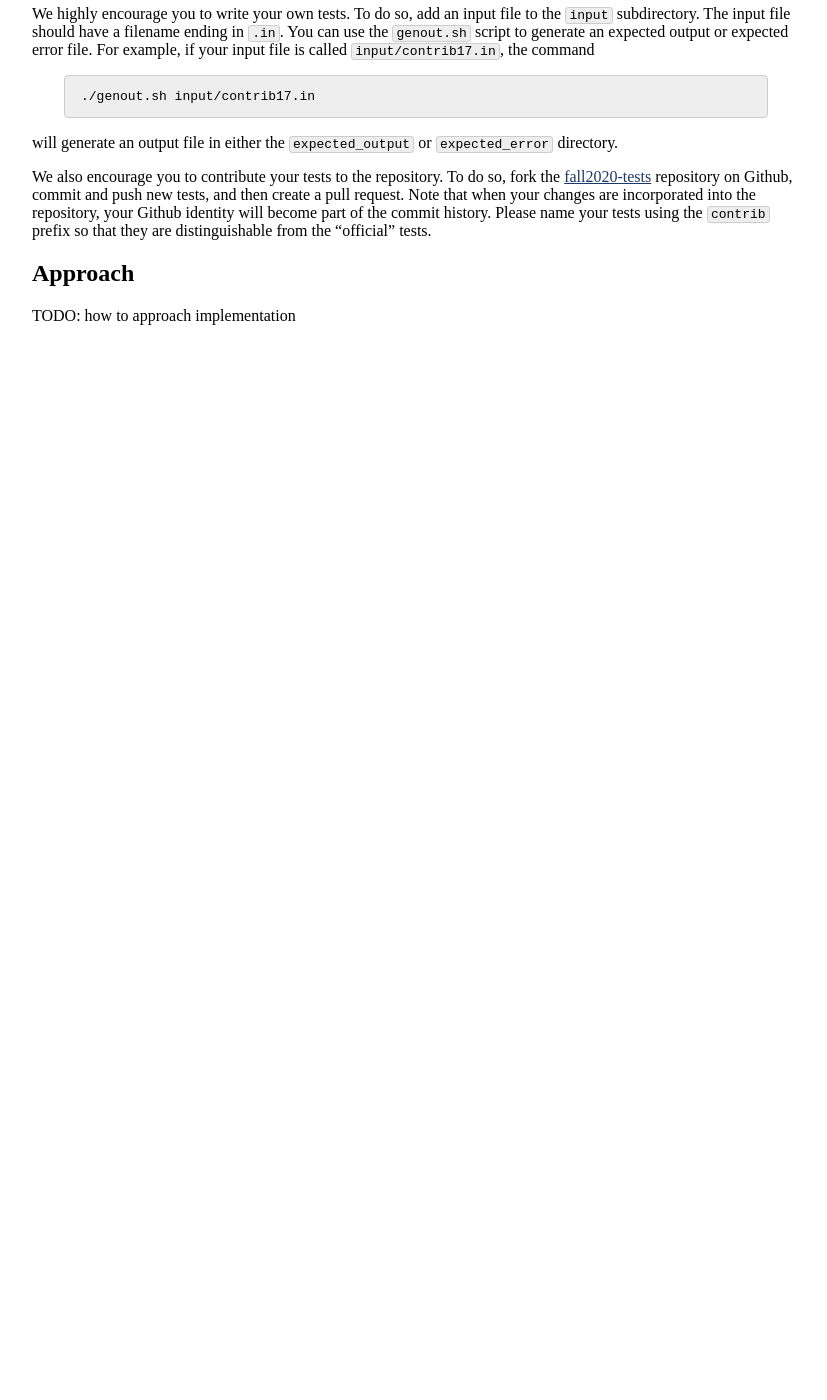
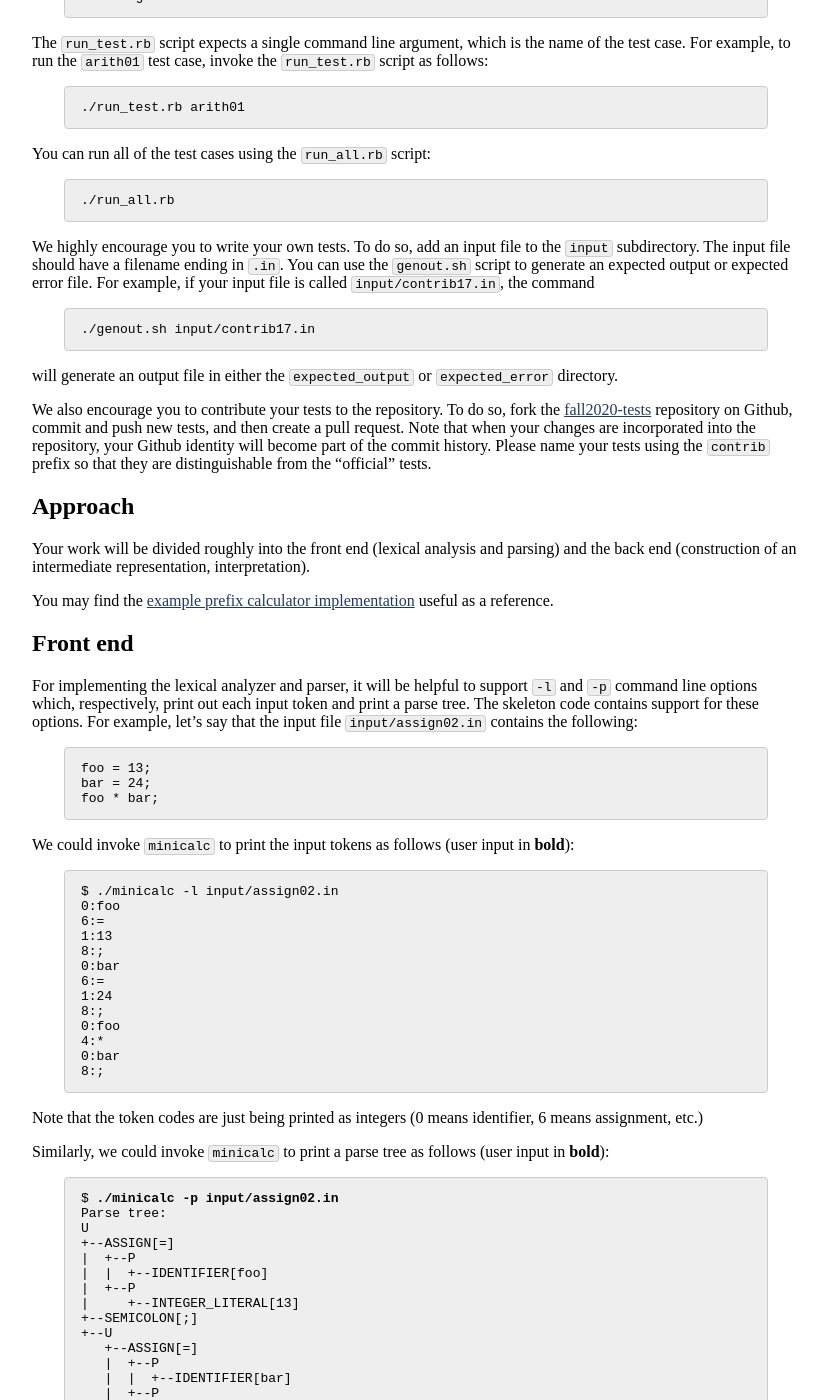
Before and after one commit to jhucompilers/fall2020, a Jekyll site: the page built from assign/assign01.md, in a window 1280 px wide and 1400 px high, scrolled down 3734 px. Shown: the whole window, without its empty margins (224-1051 px from the left). Built offline with Jekyll 4.4.1, drawn with Linux system fonts in a browser that asks for light colours; before the commit the page ends 4091 px from its top, so only the background shows below that; some of the changed text lies outside the part shown.

Commit message:
more about error reporting, implementation approach

```diff
--- a/assign/assign01.md
+++ b/assign/assign01.md
@@ -103,6 +103,16 @@ Result: <i>N</i>
 
 where <i>N</i> is the integer value resulting from evaluating the last expression.
 
+Note that any lines of text of the form
+
+<div class="highlighter-rouge">
+<pre>
+Debug: <i>arbitrary text</i>
+</pre>
+</div>
+
+will be ignored by the [test harness](#testing).  So, you can use messages in this format to print debug messages as you work on the code.
+
 ## Error reporting
 
 Lexical, syntax, and semantic errors should be reported by printing a single line of output to `stderr` or `cerr` of the form
@@ -122,7 +132,9 @@ In an error message:
 
 Line and column values should each start at 1.  Each newline character should increase the current by 1 and reset the column to 1.  All non-newline characters should increase the column by 1.
 
-<i>TODO: examples of what kinds of errors to report</i>
+For syntax errors, the source location information (line and column) should reference the first token that cannot be parsed.
+
+For semantic errors, the source location information (line and column) should reference the token involved in the semantic error. For example, when reporting a use of an undefined variable, the error message should reflect the location of the identifier naming the undefined variable.
 
 ## Additional requirements for 628 students
 
@@ -180,4 +192,84 @@ We also encourage you to contribute your tests to the repository.  To do so, for
 
 ## Approach
 
-TODO: how to approach implementation
+Your work will be divided roughly into the front end (lexical analysis and parsing) and the back end (construction of an intermediate representation, interpretation).
+
+You may find the [example prefix calculator implementation](https://github.com/daveho/pfxcalc) useful as a reference.
+
+## Front end
+
+For implementing the lexical analyzer and parser, it will be helpful to support `-l` and `-p` command line options which, respectively, print out each input token and print a parse tree.  The skeleton code contains support for these options.  For example, let's say that the input file `input/assign02.in` contains the following:
+
+<div class="highlighter-rouge">
+<pre>
+foo = 13;
+bar = 24;
+foo * bar;
+</pre>
+</div>
+
+We could invoke `minicalc` to print the input tokens as follows (user input in **bold**):
+
+<div class="highlighter-rouge">
+<pre>
+$ ./minicalc -l input/assign02.in
+0:foo
+6:=
+1:13
+8:;
+0:bar
+6:=
+1:24
+8:;
+0:foo
+4:&#42;
+0:bar
+8:;
+</pre>
+</div>
+
+Note that the token codes are just being printed as integers (0 means identifier, 6 means assignment, etc.)
+
+Similarly, we could invoke `minicalc` to print a parse tree as follows (user input in **bold**):
+
+<div class="highlighter-rouge">
+<pre>
+$ <b>./minicalc -p input/assign02.in</b>
+Parse tree:
+U
++--ASSIGN[=]
+|  +--P
+|  |  +--IDENTIFIER[foo]
+|  +--P
+|     +--INTEGER&#95;LITERAL[13]
++--SEMICOLON[;]
++--U
+   +--ASSIGN[=]
+   |  +--P
+   |  |  +--IDENTIFIER[bar]
+   |  +--P
+   |     +--INTEGER&#95;LITERAL[24]
+   +--SEMICOLON[;]
+   +--U
+      +--TIMES[*]
+      |  +--P
+      |  |  +--IDENTIFIER[foo]
+      |  +--P
+      |     +--IDENTIFIER[bar]
+      +--SEMICOLON[;]
+</pre>
+</div>
+
+Note that your parse tree will likely be structured differently, according to the grammar and parsing techniques you used.
+
+Speaking of parsing techniques, the input langugage has left-associative operators, which often are implemented using left-recursive grammar productions.  Since recursive descent parsers can't handle left recursion, you'll either want to eliminate the left recursion, or use a general infix expression parsing technique such as precedence climbing.
+
+## Back end
+
+You can either use the parse tree directly as your intermediate representation, or you can have the interpreter build an abstract syntax tree from the parsed input.
+
+An STL map of strings to `long` values is a good data structure to use for keeping track of the values of variables.
+
+# Submitting
+
+TODO: information about how to submit, packaging requirements, etc.
```
